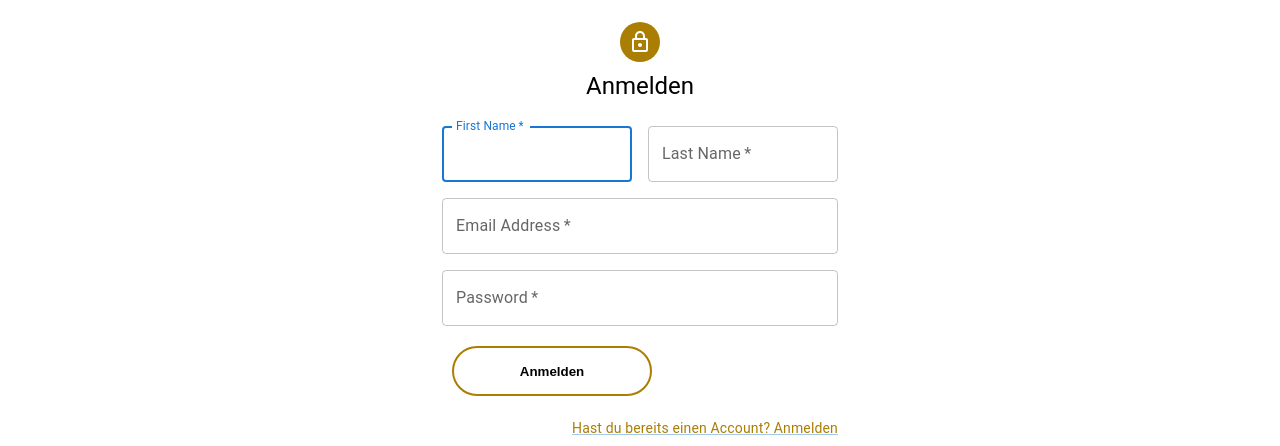
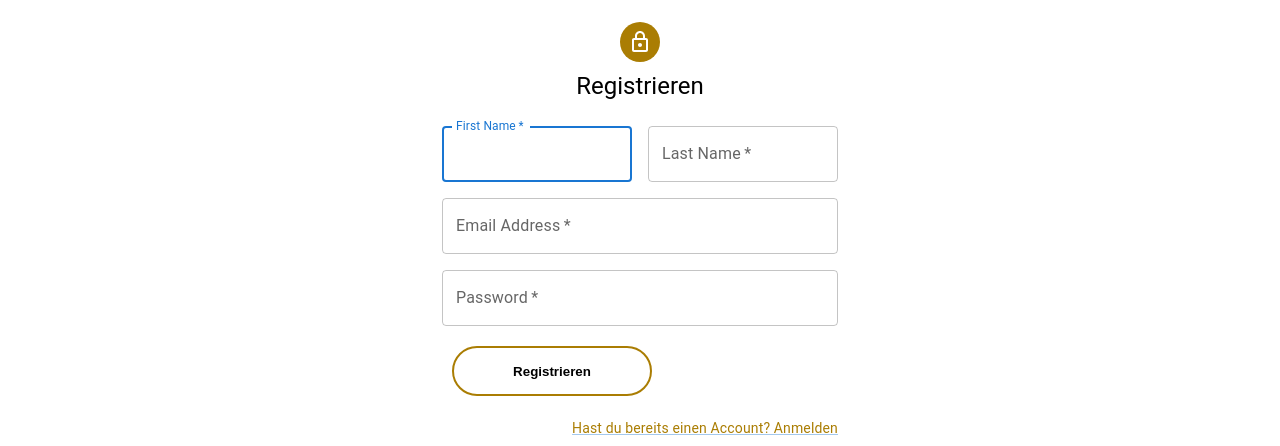
Before and after one commit to 2204Simon/Website-dynamisch, a React (Create React App) app in the folder my-app/: page /SignUp in a window 1280 px wide. Shown: the part 181-627 px from the top of the page. Built offline with nearby package versions, Linux system fonts and the light colour scheme.

Commit message:
Vereinheitlichung Toast Meldungen

```diff
--- a/my-app/src/pages/logIn/SignUp.tsx
+++ b/my-app/src/pages/logIn/SignUp.tsx
@@ -62,7 +62,7 @@ export default function SignUp() {
             <LockOutlinedIcon />
           </Avatar>
           <Typography component="h1" variant="h5">
-            Anmelden
+            Registrieren
           </Typography>
           <Box component="form" onSubmit={handleSubmit} sx={{ mt: 3 }}>
             <Grid container spacing={2}>
@@ -138,7 +138,7 @@ export default function SignUp() {
               className="black-color white-orange"
               onClick={handleClick}
             >
-              Anmelden
+              Registrieren
             </Button>
             <Grid container justifyContent="flex-end">
               <Grid item>
--- a/my-app/src/pages/produkte/ShoppingCard.tsx
+++ b/my-app/src/pages/produkte/ShoppingCard.tsx
@@ -63,7 +63,7 @@ const ShoppingCard: React.FC<ShoppingCardProps> = ({ image, title, price }) => {
 
   const handleAddToCart = () => {
     if (quantity === 0) {
-      CustomToast.error("Menge erhöhen");
+      CustomToast.error("Bitte erhöhe die Menge!");
     } else {
       for (let i = 0; i < cartItems.length; i++) {
         if (cartItems[i].produktname === title) {
@@ -78,14 +78,14 @@ const ShoppingCard: React.FC<ShoppingCardProps> = ({ image, title, price }) => {
         anzahl: quantity,
       };
       dispatch(addToCart(item)); // Dispatch der addToCart-Action mit dem erstellten Item
-      CustomToast.success("Produkt im Warenkorb");
+      CustomToast.success("Dein Produkt ist im Warenkorb!");
     }
   };
 
   const handlePlus = (quantity: number) => {
     quantity += 1;
     if (quantity === 100) {
-      CustomToast.error("Maximale Anzahl erreicht");
+      CustomToast.error("Die maximale Anzahl wurde erreicht!");
     } else {
       setQuantity(Number(quantity));
     }
```
